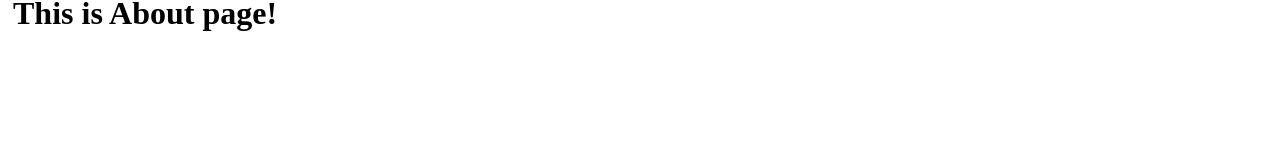
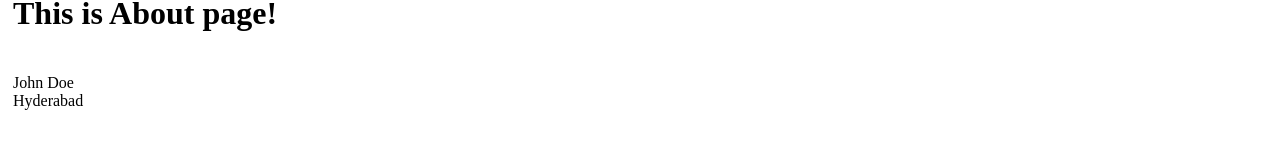
Before and after one commit to gayathrichelluri/namaste-react, a React (Vite) app: page /about in a window 1280 px wide. Shown: the part 148-300 px from the top of the page. Built offline with nearby package versions, Linux system fonts and the light colour scheme.

Commit message:
08 - class based component - order

```diff
--- a/src/components/About/index.js
+++ b/src/components/About/index.js
@@ -1,9 +1,23 @@
 import React from "react";
+import User from "../User";
 
-const About = () => {
-    return (
-        <h1>This is About page!</h1>
-    );
+class About extends React.Component {
+    constructor(props) {
+        super(props);
+
+        console.log("Parent constructor called");
+    }
+
+    render() {
+        console.log("Parent render called");
+
+        return (
+            <>
+                <h1>This is About page!</h1>
+                <User name={'John Doe'} location={'Hyderabad'} />
+            </>
+        );
+    }
 }
 
 export default About;
--- /dev/null
+++ b/src/components/User/index.js
@@ -0,0 +1,22 @@
+import React from "react";
+
+class User extends React.Component {
+    constructor(props) {
+        super(props);
+        console.log("Child constructor called");
+    }
+
+    render() {
+        const { name, location } = this.props;
+        console.log("Child render called")
+
+        return (
+            <div>
+                <div>{name}</div>
+                <div>{location}</div>
+            </div>
+        );
+    }
+}
+
+export default User;
```
